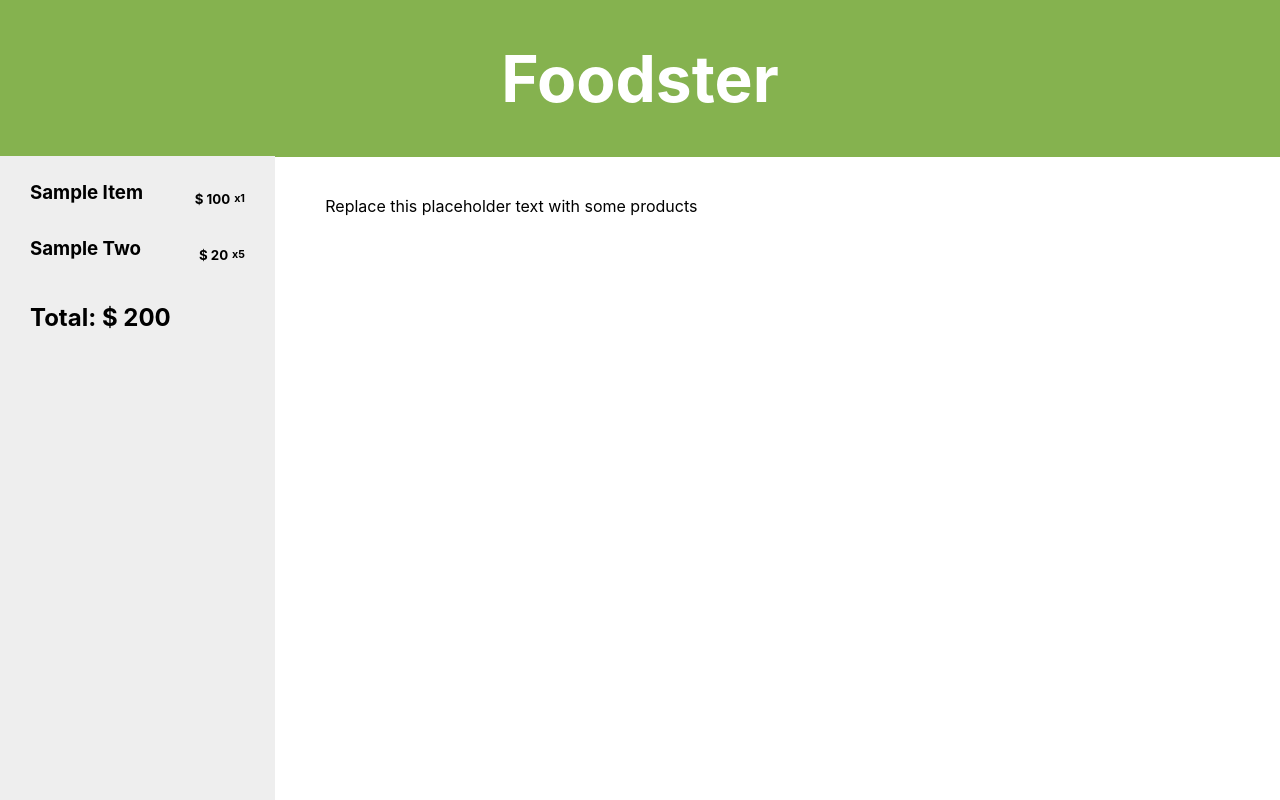
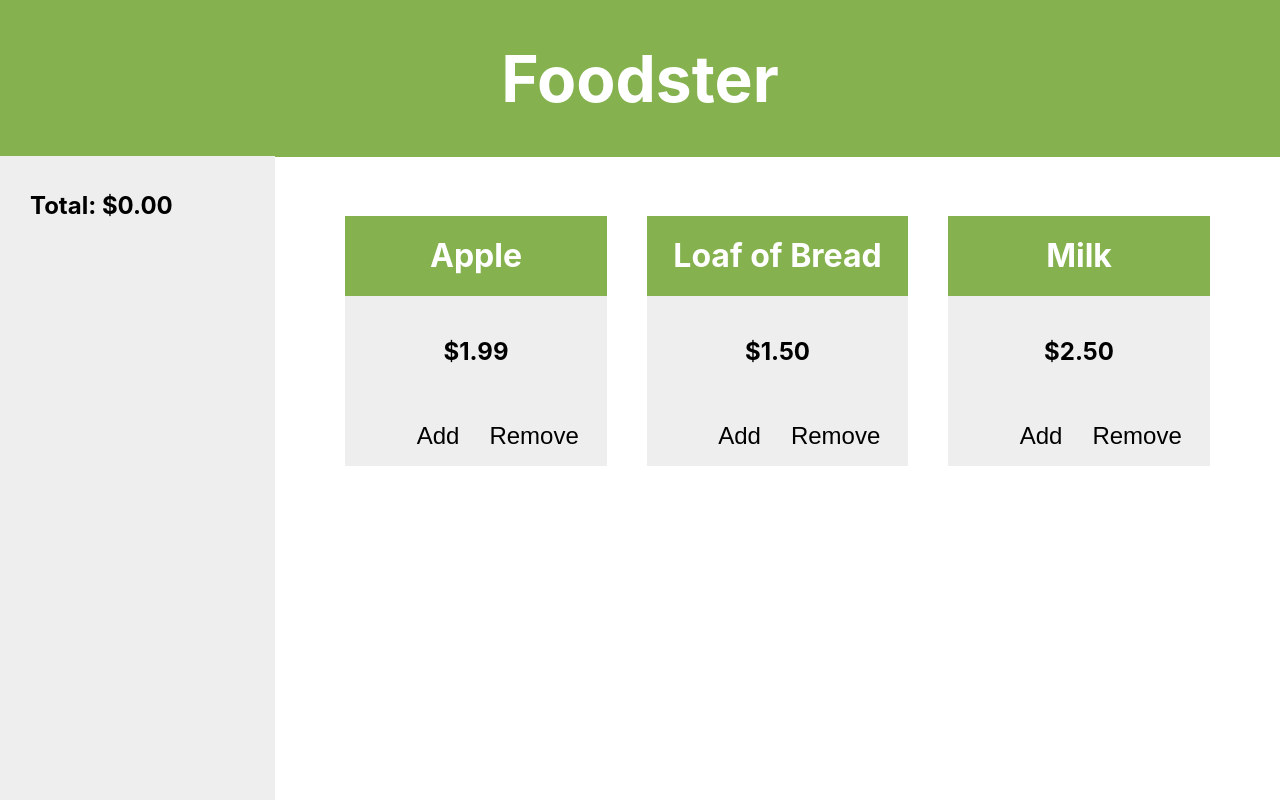
Before and after one commit to upperlinecode/grocery-lab-redux, a React (Create React App) app: page / in a window 1280 px wide. Built offline with nearby package versions, Linux system fonts and the light colour scheme; a web font is replaced by a local one.

Commit message:
finished without ts

```diff
--- a/package.json
+++ b/package.json
@@ -3,7 +3,7 @@
   "version": "0.1.0",
   "private": true,
   "dependencies": {
-    "@reduxjs/toolkit": "^1.8.1",
+    "@reduxjs/toolkit": "^1.9.3",
     "@testing-library/jest-dom": "^5.16.4",
     "@testing-library/react": "^12.1.4",
     "@testing-library/user-event": "^13.5.0",
@@ -14,8 +14,9 @@
     "@types/styled-components": "^5.1.25",
     "react": "^18.0.0",
     "react-dom": "^18.0.0",
-    "react-redux": "^8.0.1",
+    "react-redux": "^8.0.5",
     "react-scripts": "5.0.0",
+    "redux": "^4.2.1",
     "styled-components": "^5.3.5",
     "typescript": "^4.6.3",
     "web-vitals": "^2.1.4"
--- a/src/components/Product/Product.jsx
+++ b/src/components/Product/Product.jsx
@@ -1,19 +1,28 @@
+import { useDispatch } from "react-redux";
+import { createDollarString } from "../../utils";
 import { ButtonGroup, ProductRoot } from "./Product.styles";
+import { addItem, removeItem } from "../../redux/cartSlice";
 
-const Product = () => {
+const Product = (props) => {
+  const { name, priceInCents } = props.details;
+  const dollarString = createDollarString(priceInCents);
+  const dispatch = useDispatch();
+
+  const handleAdd = () => {
+    dispatch(addItem(props.details));
+  };
+
+  const handleRemove = () => {
+    dispatch(removeItem(props.details));
+  };
+
   return (
     <ProductRoot>
-      <h2>NAME</h2>
-      <h3>$$PRICE</h3>
+      <h2>{name}</h2>
+      <h3>{dollarString}</h3>
       <ButtonGroup>
-        <button
-          onClick={() => {
-            console.log("add button test");
-          }}
-        >
-          Add
-        </button>
-        <button>Remove</button>
+        <button onClick={handleAdd}>Add</button>
+        <button onClick={handleRemove}>Remove</button>
       </ButtonGroup>
     </ProductRoot>
   );
--- a/src/components/ProductList/ProductList.jsx
+++ b/src/components/ProductList/ProductList.jsx
@@ -1,9 +1,12 @@
 import { ProductListRoot } from "./ProductList.styles";
+import Product from "../Product/Product";
 
 const ProductList = (props) => {
   return (
     <ProductListRoot>
-      Replace this placeholder text with some products
+      {props.inventory.map((product) => {
+        return <Product details={product} key={product.productID} />;
+      })}
     </ProductListRoot>
   );
 };
--- a/src/components/ShoppingCart/ShoppingCart.jsx
+++ b/src/components/ShoppingCart/ShoppingCart.jsx
@@ -1,9 +1,28 @@
+import { useSelector } from "react-redux";
 import { CartItem, ItemGroup, ShoppingCartRoot } from "./ShoppingCart.styles";
+import { createDollarString } from "../../utils";
 
 const ShoppingCart = () => {
+  const cart = useSelector((state) => state.cartReducer.cart) || [];
+  const total = cart.reduce((acc, item) => {
+    console.log(item, acc);
+    const additionalAmount = item.qty * item.priceInCents;
+    return acc + additionalAmount;
+  }, 0);
   return (
     <ShoppingCartRoot>
-      <CartItem>
+      {cart.map((item) => {
+        return (
+          <CartItem key={item.productID}>
+            <h3>{item.name}</h3>
+            <ItemGroup>
+              <h5>{createDollarString(item.priceInCents)}</h5>
+              <h6>x{item.qty}</h6>
+            </ItemGroup>
+          </CartItem>
+        );
+      })}
+      {/* <CartItem>
         <h3>Sample Item</h3>
         <ItemGroup>
           <h5>$ 100</h5>
@@ -16,8 +35,8 @@ const ShoppingCart = () => {
           <h5>$ 20</h5>
           <h6>x5</h6>
         </ItemGroup>
-      </CartItem>
-      <h2>Total: $ 200</h2>
+      </CartItem> */}
+      <h2>Total: {createDollarString(total)}</h2>
     </ShoppingCartRoot>
   );
 };
--- a/src/index.js
+++ b/src/index.js
@@ -1,11 +1,15 @@
 import React from "react";
-import ReactDOM from "react-dom";
+import ReactDOM from "react-dom/client";
 import App from "./components/App/App";
+import { Provider } from "react-redux";
+import { store } from "./redux/configureStore";
 import "./index.css";
 
-ReactDOM.render(
+const root = ReactDOM.createRoot(document.getElementById("root"));
+root.render(
   <React.StrictMode>
-    <App />
-  </React.StrictMode>,
-  document.getElementById("root")
+    <Provider store={store}>
+      <App />
+    </Provider>
+  </React.StrictMode>
 );
--- /dev/null
+++ b/src/redux/cartSlice.js
@@ -0,0 +1,41 @@
+import { createSlice } from "@reduxjs/toolkit";
+
+export const cartSlice = createSlice({
+  name: "cart",
+  initialState: { cart: [] },
+  reducers: {
+    addItem: (state, action) => {
+      console.log(action);
+      const itemDetails = action.payload;
+      const i = state.cart.findIndex(
+        (item) => item.productID === itemDetails.productID
+      );
+      console.log(itemDetails, state, i);
+      if (i > -1) {
+        if (state.cart[i]) {
+          state.cart[i].qty += 1;
+        }
+      } else {
+        const newItem = { ...itemDetails, qty: 1 };
+        state.cart.push(newItem);
+      }
+      return state;
+    },
+    removeItem: (state, action) => {
+      const itemDetails = action.payload;
+      const i = state.cart.findIndex(
+        (item) => item.productID === itemDetails.productID
+      );
+      if (i !== -1) {
+        if (state.cart[i].qty === 1) {
+          state.cart.splice(i, 1);
+        } else if (i > -1) {
+          state.cart[i].qty -= 1;
+        }
+      }
+      return state;
+    },
+  },
+});
+
+export const { addItem, removeItem } = cartSlice.actions;
--- /dev/null
+++ b/src/redux/configureStore.js
@@ -0,0 +1,8 @@
+import { configureStore } from "@reduxjs/toolkit";
+import { cartSlice } from "./cartSlice";
+
+export const store = configureStore({
+  reducer: {
+    cartReducer: cartSlice.reducer,
+  },
+});
--- a/src/utils.js
+++ b/src/utils.js
@@ -3,3 +3,14 @@ export const inventory = [
   { name: "Loaf of Bread", priceInCents: 150, productID: "b2693" },
   { name: "Milk", priceInCents: 250, productID: "m3704" },
 ];
+
+export const createDollarString = (priceInCents) => {
+  const formatting_options = {
+    style: "currency",
+    currency: "USD",
+    minimumFractionDigits: 2,
+  };
+  const dollarFormatter = new Intl.NumberFormat("en-US", formatting_options);
+  const dollarString = dollarFormatter.format(priceInCents / 100);
+  return dollarString;
+};
```
Also changed, not shown: 1 other file (tests, documents, lock files or other folders).
